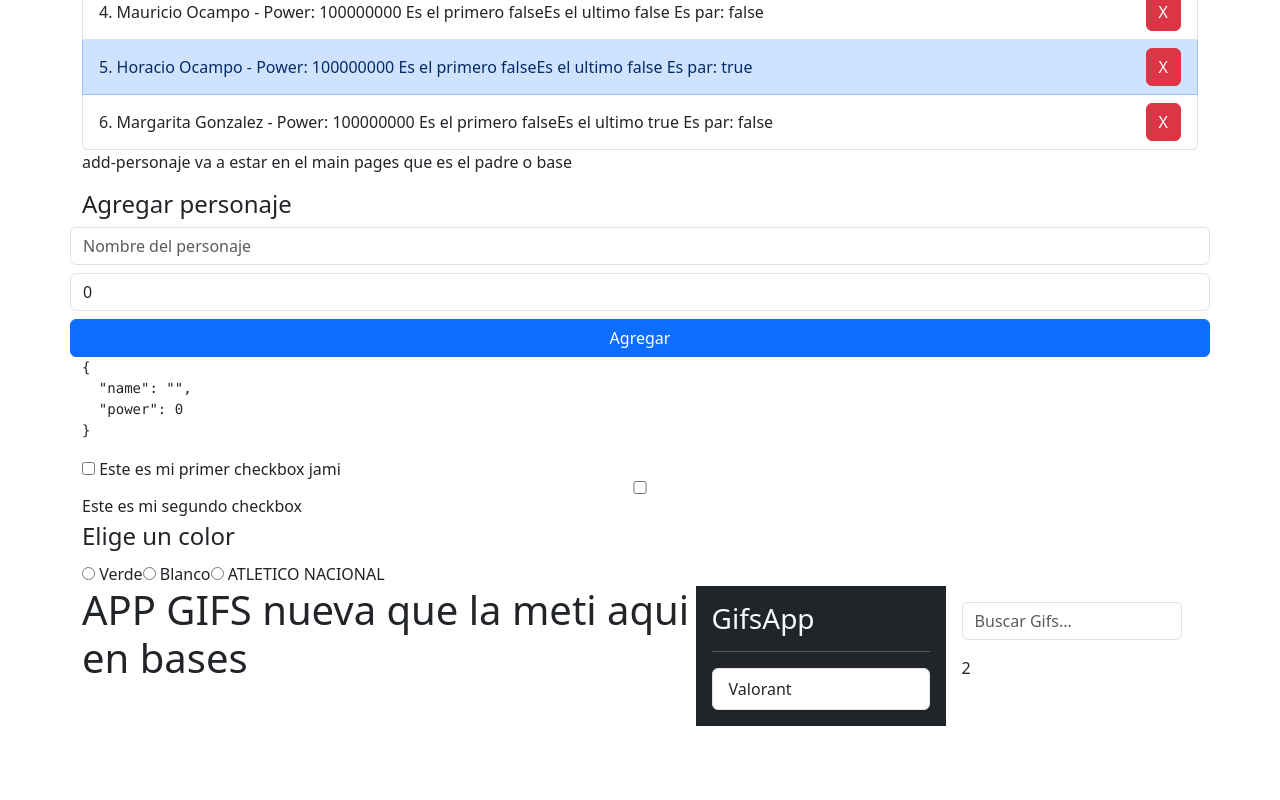
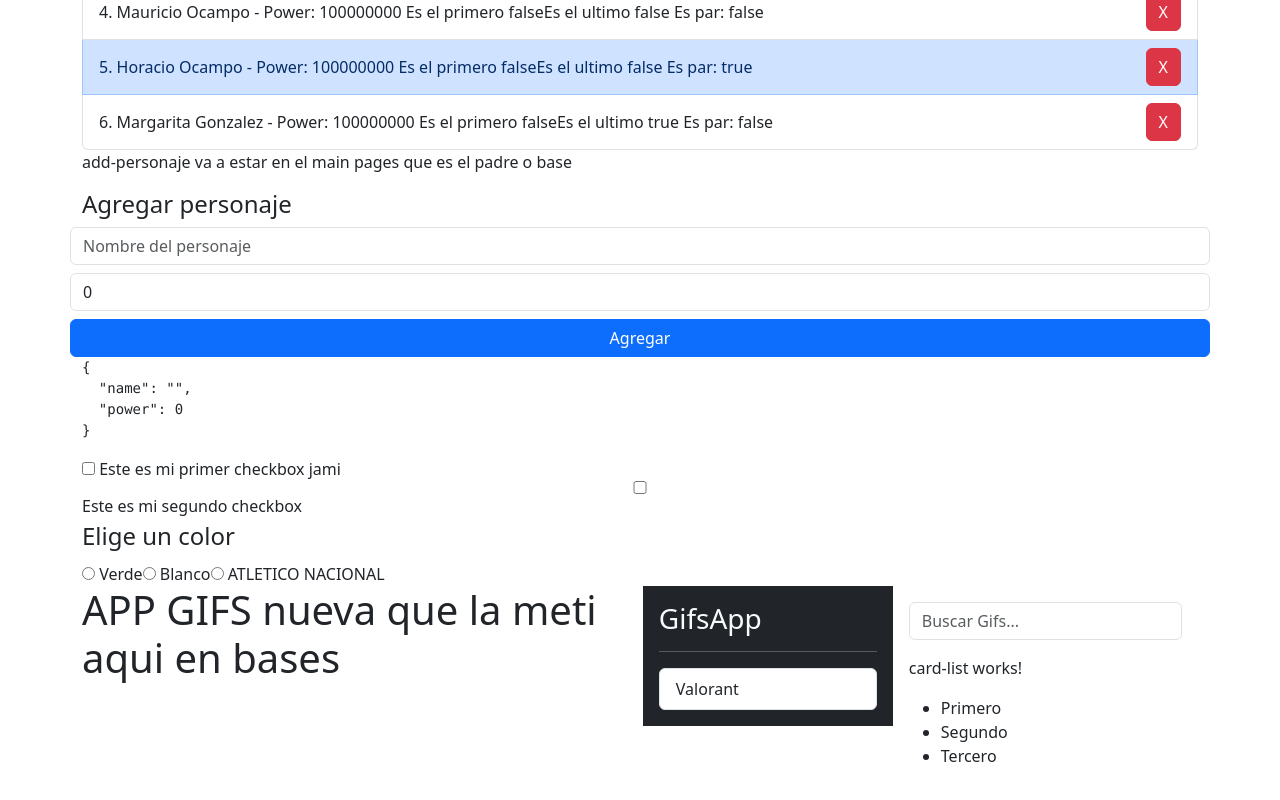
Before and after one commit to mocampo1970/bases, an Angular app: page / in a window 1280 px wide. Shown: the part 1338-2138 px from the top of the page. Before the commit the page ends 2064 px from the top, so only its background shows below. Built offline with nearby package versions, Linux system fonts and the light colour scheme; what ng-apexcharts would draw is missing.

Commit message:
mayo 3 de 2024 carga de card list

```diff
--- a/src/app/app.component.html
+++ b/src/app/app.component.html
@@ -21,6 +21,6 @@
     <app-sidebar></app-sidebar>
 
     <!-- Home page -->
-    <app-home-page></app-home-page>
+    <app-home-page class="flex-fill"></app-home-page>
 
 </div>
--- a/src/app/app.module.ts
+++ b/src/app/app.module.ts
@@ -13,6 +13,7 @@ import { SharedModule } from './shared/shared/shared.module';
 import { AppComponent } from './app.component';
 import { HomePageComponent } from './gifs/pages/home/home-page/home-page.component';
 import { SearchBoxComponent } from './gifs/components/search-box/search-box/search-box.component';
+import { CardListComponent } from './gifs/components/card-list/card-list.component';
 
 
 // Ese CounterModule se declara aqui.
--- /dev/null
+++ b/src/app/gifs/components/card-list/card-list.component.html
@@ -0,0 +1,12 @@
+<p>card-list works!</p>
+<ul>
+    <li>Primero</li>
+    <li>Segundo</li>
+    <li>Tercero</li>
+</ul>
+
+<div class="row">
+    <div class="col-md-3 col-sm-6">
+
+    </div>
+</div>
--- a/src/app/gifs/pages/home/home-page/home-page.component.html
+++ b/src/app/gifs/pages/home/home-page/home-page.component.html
@@ -10,7 +10,8 @@
 
     <div class="col-12 pt-2">
         <!-- Listado de gift -->
-        2
+        <app-card-list></app-card-list>
+
     </div>
 
 </div>
```
Also changed, not shown: src/app/gifs/components/card-list/card-list.component.ts (added, +10 -0 lines), src/app/gifs/gifs/gifs.module.ts (+5 -2 lines), src/app/gifs/components/card-list/card-list.component.css (added).
